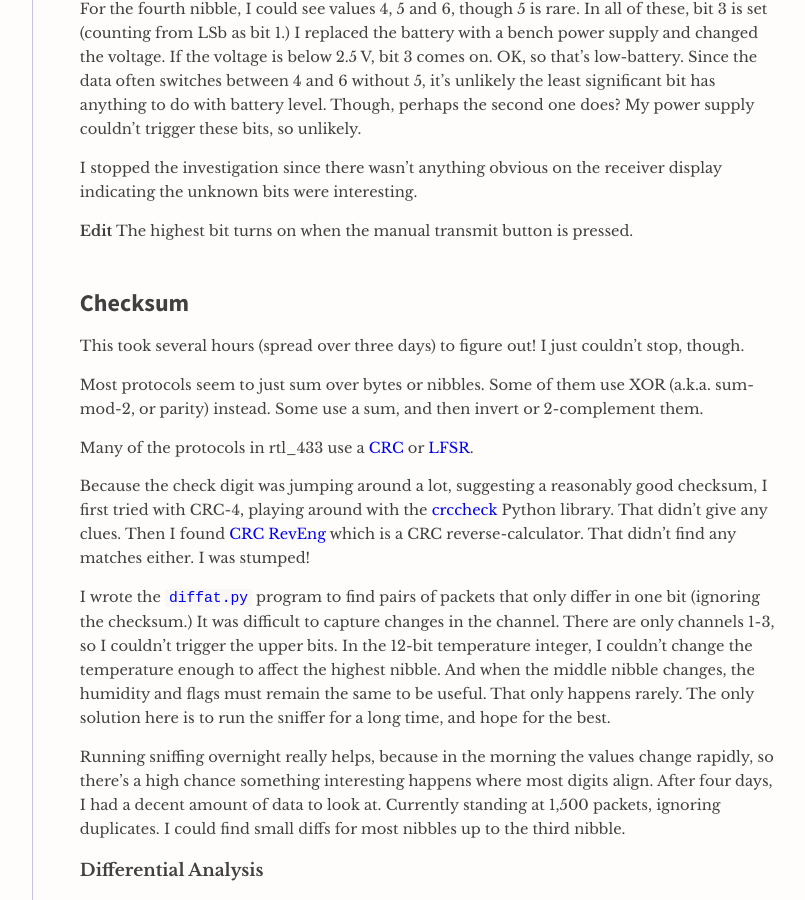
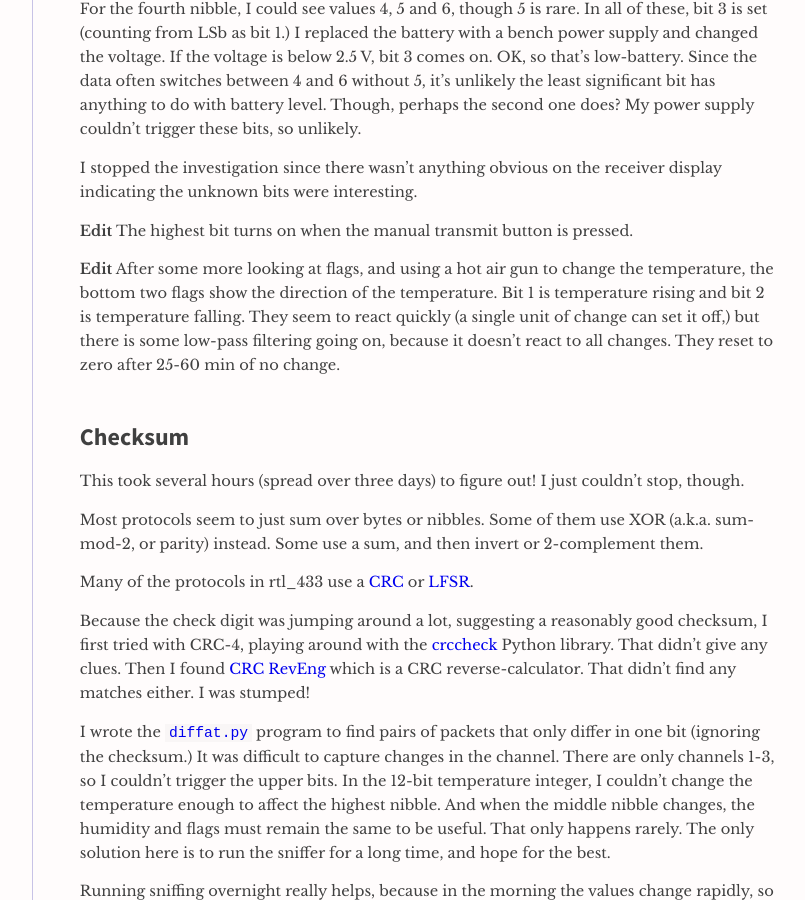
Before and after one commit to tommie/tommie.github.io, a Jekyll site: the page built from _posts/2023-10-06-reverse-engineering-checksum.md, in a window 1280 px wide and 900 px high, scrolled down 5524 px. Shown: the whole window, without its empty margins (211-1016 px from the left). Built offline with Jekyll 4.4.1, drawn with Linux system fonts in a browser that asks for light colours.

Commit message:
Documents the final two flags in 2023-10-06-reverse-engineering-checksum.

```diff
--- a/_posts/2023-10-06-reverse-engineering-checksum.md
+++ b/_posts/2023-10-06-reverse-engineering-checksum.md
@@ -227,6 +227,11 @@ My power supply couldn't trigger these bits, so unlikely.
 I stopped the investigation since there wasn't anything obvious on the receiver display indicating the unknown bits were interesting.
 
 **Edit** The highest bit turns on when the manual transmit button is pressed.
+
+**Edit** After some more looking at flags, and using a hot air gun to change the temperature, the bottom two flags show the direction of the temperature.
+Bit 1 is temperature rising and bit 2 is temperature falling.
+They seem to react quickly (a single unit of change can set it off,) but there is some low-pass filtering going on, because it doesn't react to all changes.
+They reset to zero after 25-60 min of no change.
 
 ## Checksum
 
```
